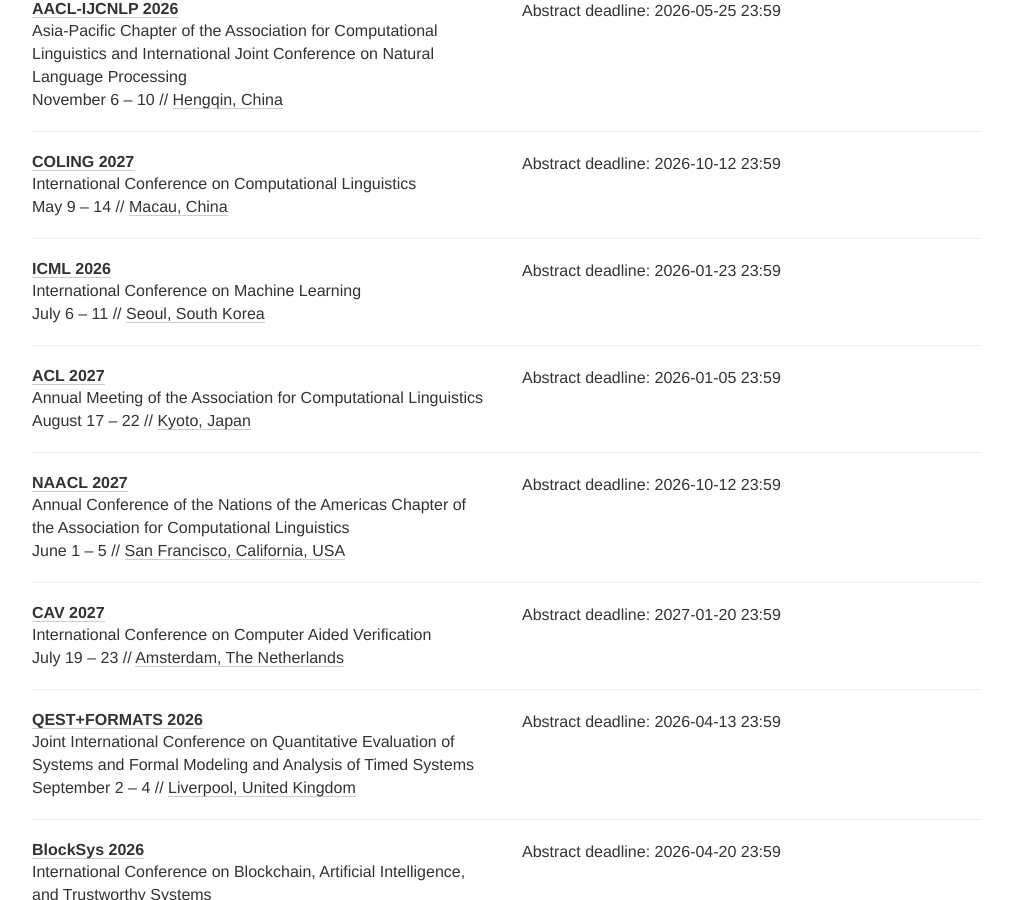
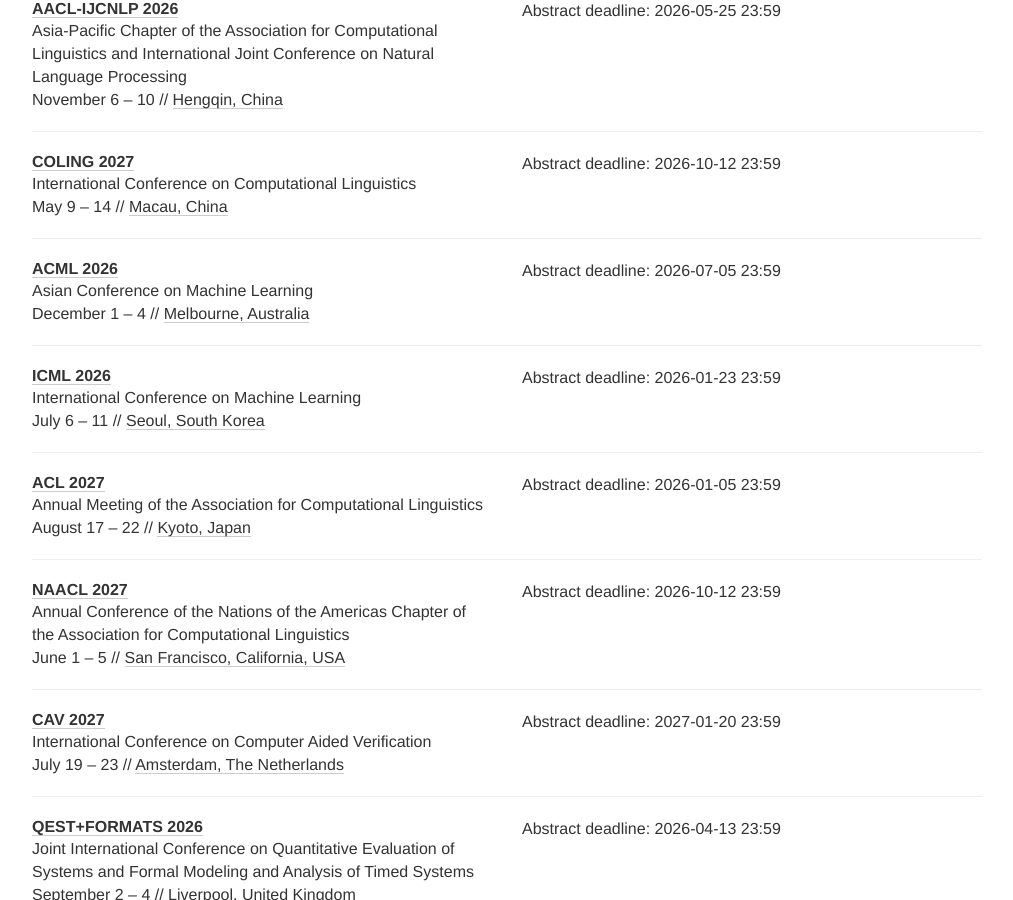
Before and after one commit to Gy-Hu/EDA_FV_conference_deadline, a Jekyll site: the page built from index.html, in a window 1280 px wide and 900 px high, scrolled down 1782 px. Shown: the whole window, without its empty margins (133-1146 px from the left). Built offline with Jekyll 4.4.1, drawn with Linux system fonts in a browser that asks for light colours; nearby versions of some CDN libraries; comment, search, counter and statistics services are not loaded.

Commit message:
Add ACML 2026 conference deadline

```diff
--- a/_data/conferences.yml
+++ b/_data/conferences.yml
@@ -127,6 +127,16 @@
   link: https://2027.coling-iccl.org/
   deadline: ["2026-10-12 23:59"]
   place: Macau, China
+  tags: [ML]
+
+- name: ACML
+  year: 2026
+  date: "December 1 - 4"
+  description: Asian Conference on Machine Learning
+  link: https://www.acml-conf.org/2026/
+  deadline: ["2026-07-05 23:59"]
+  timezone: Etc/GMT+12
+  place: Melbourne, Australia
   tags: [ML]
 
 - name: ICML
```
